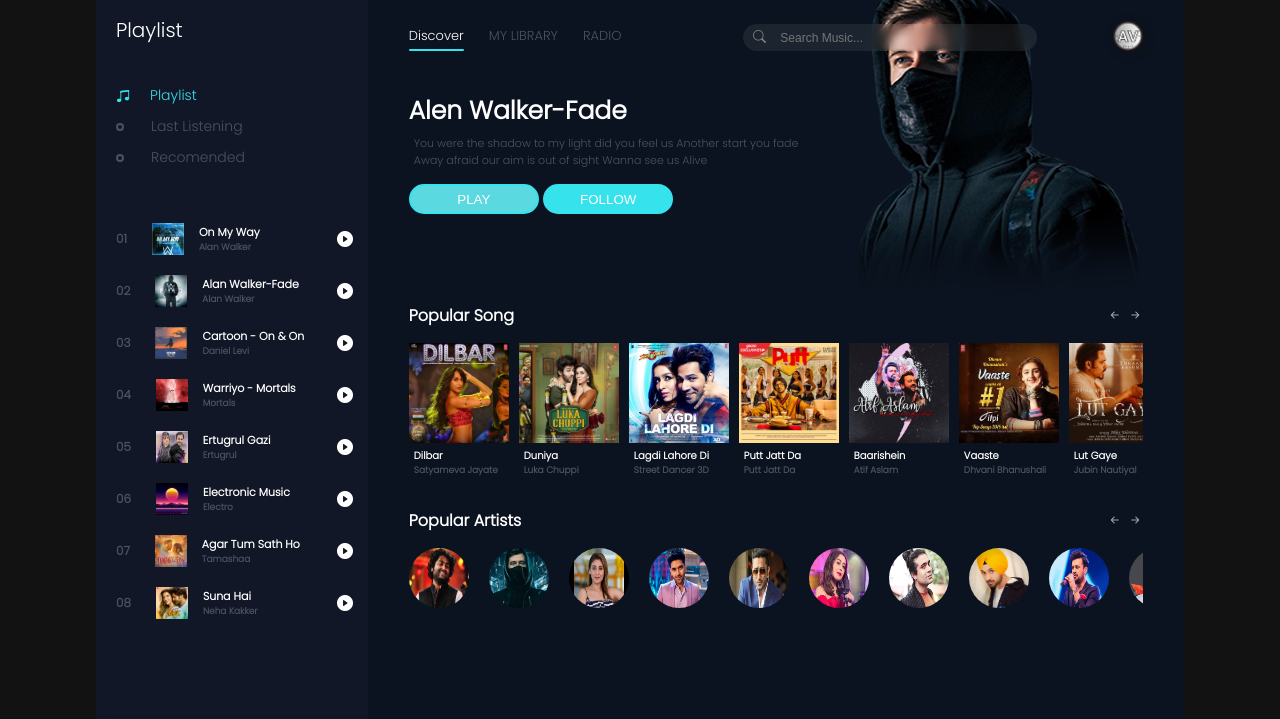
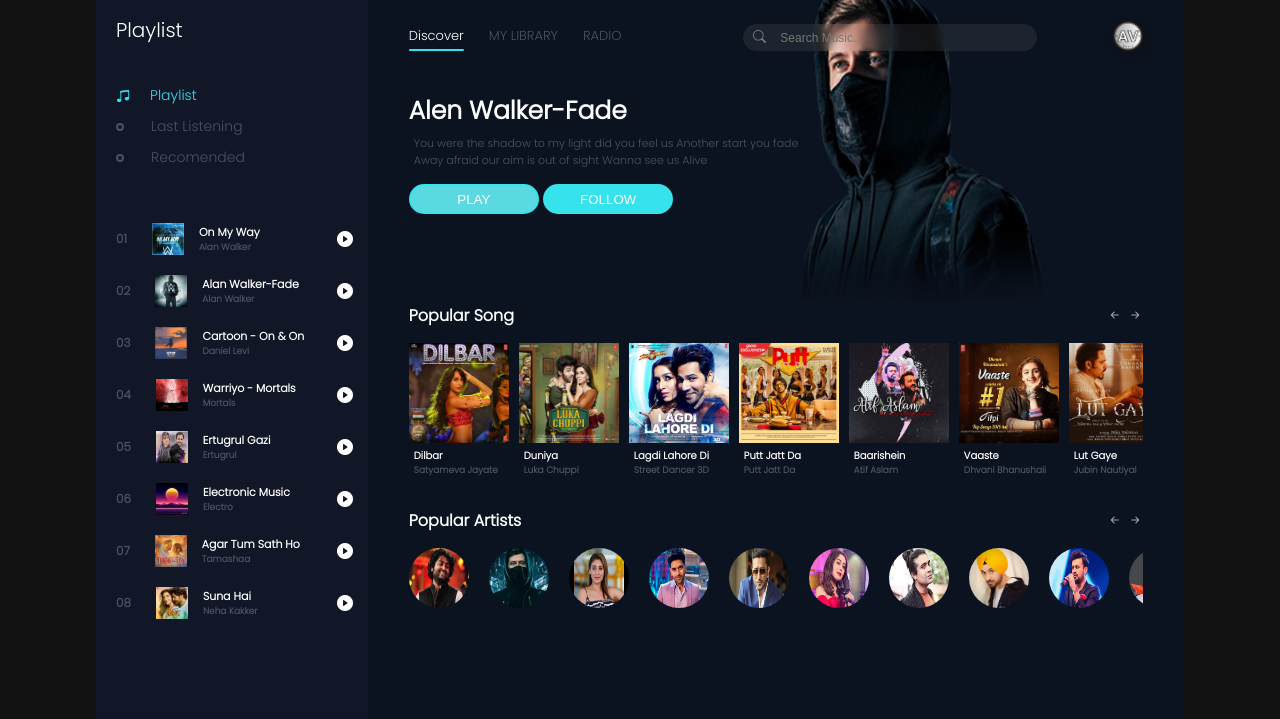
Before and after one commit to AkleshVishwakarma/akmusic.github.com, a PHP site: page /welcome.html in a window 1280 px wide. Shown: the top 719 px of the page. Run offline with PHP 8.4, Linux system fonts and the light colour scheme.

Commit message:
Update style.css

```diff
--- a/style.css
+++ b/style.css
@@ -429,6 +429,10 @@
     width: 100%;
     height: 300px;
     background: url('bg.png');
+    background-repeat: no-repeat;
+    background-size: 60% 40%;
+    background-attachment: fixed;
+    background-position-x: 75%;
     z-index: -1;
 }
 
```
